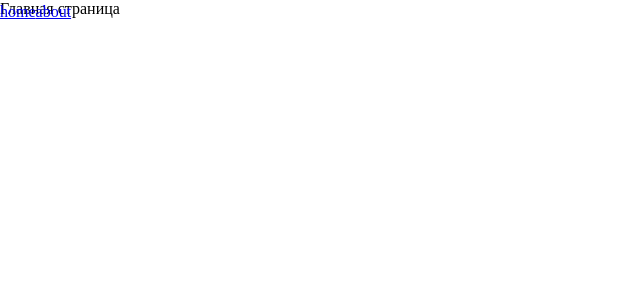
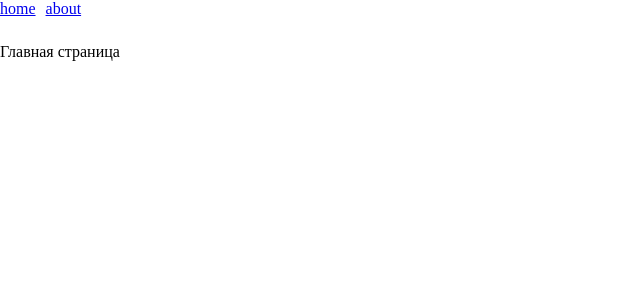
Before and after one commit to Filanq/minincode24, a Vue app: page / in a window 1280 px wide. Shown: the top 300 px of the page, without its empty margins (0-640 px from the left). Built offline with nearby package versions, Linux system fonts and the light colour scheme; the HTML template or start-up script is replaced by a standard one.

Commit message:
Fixed Bugs 👌

```diff
--- a/src/App.vue
+++ b/src/App.vue
@@ -1,5 +1,5 @@
 <template>
-    <HeaderComponent/>
+    <HeaderComponent :relative="header_relative" class="mb-25"/>
 
     <RouterView />
 </template>
@@ -7,4 +7,9 @@
 <script setup lang="ts">
     import HeaderComponent from "@/components/HeaderComponent.vue";
     import { RouterView } from 'vue-router';
+    import type {Ref} from "vue";
+    import {ref} from "vue";
+
+    // Is Header Relative
+    const header_relative: Ref<boolean> = ref(true);
 </script>
--- a/src/assets/css/global.css
+++ b/src/assets/css/global.css
@@ -49,6 +49,9 @@ header{
     position: fixed;
     z-index: 9;
     width: 100%;
+}
+.header_relative{
+    position: relative;
 }
 .section{
     width: 100%;
--- a/src/components/HeaderComponent.vue
+++ b/src/components/HeaderComponent.vue
@@ -1,17 +1,19 @@
 <template>
-    <header>
+    <header :class="{'header_relative': relative}" class="grid grid-row gap-10 jc-s ai-c">
         <router-link :to="{name: 'home'}">home</router-link>
-        <router-link :to="{name: 'home'}">about</router-link>
+        <router-link :to="{name: 'about'}">about</router-link>
     </header>
 </template>
 
 <script setup lang="ts">
-    import { RouterLink } from 'vue-router'
+    import { RouterLink } from 'vue-router';
+
+    // Set Props
+    const props = defineProps(['relative']);
 </script>
 
 <style scoped>
     header{
-        line-height: 1.5;
         max-height: 100vh;
     }
 </style>
--- a/src/main.ts
+++ b/src/main.ts
@@ -4,7 +4,7 @@ import { createApp } from 'vue'
 import { createPinia } from 'pinia'
 
 import App from '@/App.vue'
-import router from '@/router'
+import router from '@/router/index'
 
 const app = createApp(App)
 
--- a/src/router/index.ts
+++ b/src/router/index.ts
@@ -1,5 +1,6 @@
 import { createRouter, createWebHistory } from 'vue-router';
 import HomeView from '@/views/HomeView.vue';
+import AboutView from '@/views/AboutView.vue';
 
 const router = createRouter({
   history: createWebHistory(import.meta.env.BASE_URL),
@@ -8,7 +9,12 @@ const router = createRouter({
       path: '/',
       name: 'home',
       component: HomeView,
-    }
+    },
+    {
+      path: '/about',
+      name: 'about',
+      component: AboutView,
+    },
   ],
 });
 
```
